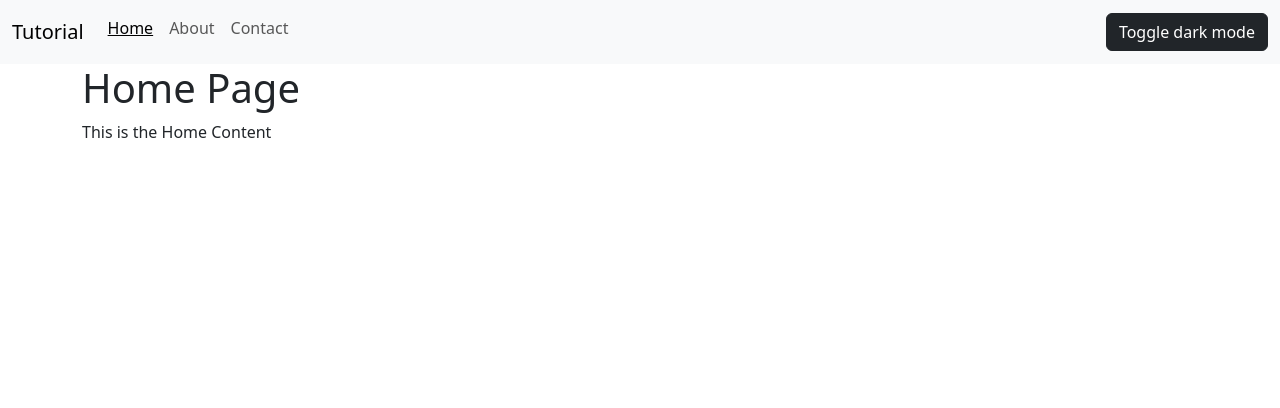
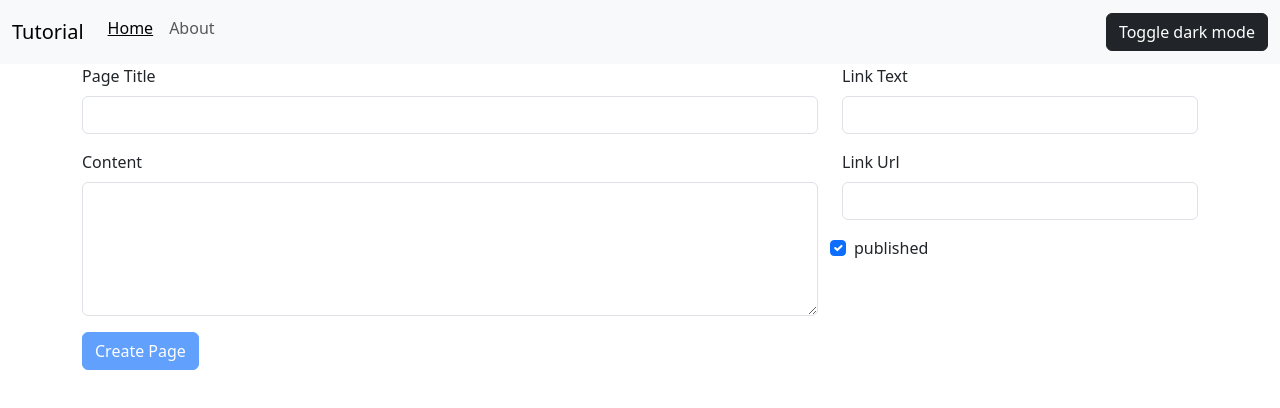
Before and after one commit to Venzeer/VueProjectTut, a Vue app in the folder my-vue-app/: page / in a window 1280 px wide. Shown: the top 408 px of the page. Built offline with nearby package versions, Linux system fonts and the light colour scheme.

Commit message:
added form to create pages

```diff
--- /dev/null
+++ b/my-vue-app/public/pages.json
@@ -0,0 +1,20 @@
+[
+    {
+        "link": { "text": "Home", "url": "index.html" },
+        "pageTitle": "Home Page",
+        "content": "Thi is the Home Content",
+        "published": true
+    },
+    {
+        "link": { "text": "About", "url": "About.html" },
+        "pageTitle": "About Page",
+        "content": "This is the About Content",
+        "published": true
+    },
+    {
+        "link": { "text": "Contact", "url": "Contact.html" },
+        "pageTitle": "Contact Page",
+        "content": "This is the Contact Content",
+        "published": false
+    }
+]
--- a/my-vue-app/src/App.vue
+++ b/my-vue-app/src/App.vue
@@ -6,43 +6,47 @@
       :nav-link-click="(index) => activePage = index">
   </navbar>
 
-  <PageViewer
+  <!-- <PageViewer
+      v-if="pages.length > 0"
       :page="pages[activePage]">
-  </PageViewer>
+  </PageViewer> -->
 
+  <create-page
+    :page-created="pageCreated">
+  </create-page>
 
 </template>
 
 <script>
 import PageViewer from './components/PageViewer.vue';
 import Navbar from './components/Navbar.vue'
+import CreatePage from './components/CreatePage.vue';
 
 export default {
     components: {
         PageViewer,
-      Navbar
+        Navbar,
+        CreatePage
+    },
+    created() {
+        this.getPages();
     },
     data() {
         return {
             activePage: 0,
-          pages: [
-              {
-                  link: { text: 'Home', url: "index.html" },
-                  pageTitle: 'Home Page',
-                  content: 'This is the Home Content',
-              },
-              {
-                  link: { text: 'About', url: "About.html" },
-                  pageTitle: 'About Page',
-                  content: 'This is the About Content',
-              },
-              {
-                  link: { text: 'Contact', url: "Contact.html" },
-                  pageTitle: 'Contact Page',
-                  content: 'This is the Contact Content',
-              }
-          ],
+            pages: [],
         };
     },
+    methods: {
+        async getPages() {
+            let pages = await fetch('pages.json');
+            let data = await pages.json();
+
+            this.pages = data
+        },
+        pageCreated(pageObj){
+            this.pages.push(pageObj)
+        }
+    }
 }
 </script>
--- /dev/null
+++ b/my-vue-app/src/components/CreatePage.vue
@@ -0,0 +1,108 @@
+<template>
+    <form action="" class="container mb-3">
+        <div class="row">
+            <div class="col-md-8">
+                <div class="mb-3">
+                    <label for="" class="form-label">
+                        Page Title
+                    </label>
+                    <input type="text" class="form-control" v-model="pageTitle" />
+                </div>
+                <div class="mb-3">
+                    <label for="" class="form-label">
+                        Content
+                    </label>
+                    <textarea type="text" class="form-control" rows="5" v-model="content">
+                    </textarea>
+                </div>
+            </div>
+            <div class="col">
+                <div class="mb-3">
+                    <label for="" class="form-label">
+                        Link Text
+                    </label>
+                    <input type="text" class="form-control" v-model="linkText"/>
+                </div>
+                <div class="mb-3">
+                    <label for="" class="form-label">
+                        Link Url
+                    </label>
+                    <input type="text" class="form-control" v-model="linkUrl"/>
+                </div>
+                <div class="row mb-3">
+                    <div class="form-check">
+                        <input type="checkbox" class="form-check-input" v-model="published">
+                        <label for="gridCheck1" class="form-check-label">
+                            published
+                        </label>
+                    </div>
+                </div>
+            </div>
+        </div>
+
+        <div class="mb-3">
+            <button class="btn btn-primary"
+              :disabled="isformValid"
+              @click.prevent="submitForm">
+                Create Page
+            </button>
+        </div>
+    </form>
+</template>
+
+<script>
+export default {
+    props: ['pageCreated'],
+    computed: {
+        isformValid() {
+            return !this.pageTitle || !this.content || !this.linkText || !this.linkUrl
+        }
+    },
+    data() {
+        return {
+            pageTitle: '',
+            content: '',
+            linkText: '',
+            linkUrl: '',
+            published: true
+        }
+    },
+    methods: {
+        submitForm() {
+            if (!this.pageTitle || !this.content || !this.linkText || !this.linkUrl) {
+                alert('please fill in form')
+                return
+            }
+
+            this.pageCreated({
+                pageTitle: this.pageTitle,
+                content: this.content,
+                link: {
+                    text: this.linkText,
+                    url: this.linkUrl
+                },
+                published: this.published
+            });
+
+            this.pageTitle = '',
+            this.content = '',
+            this.linkText = '',
+            this.linkUrl = '',
+            this.published = true
+        }
+    },
+    watch: {
+        pageTitle(newTitle, oldTitle) {
+            if (this.linkText == oldTitle) {
+                this.linkText = newTitle;
+            }
+        },
+
+        linkText(newLinkText, oldLinkText) {
+            if (this.linkurl = oldLinkText) {
+                this.linkUrl = newLinkText.split(" ").join("").toLowerCase() + '.html'
+            }
+        }
+    }
+}
+</script>
--- a/my-vue-app/src/components/Navbar.vue
+++ b/my-vue-app/src/components/Navbar.vue
@@ -3,7 +3,7 @@
         <div class="container-fluid">
             <a class="navbar-brand" href="#">Tutorial</a>
             <ul class="navbar-nav me-auto mb-2 mb-lg-o">
-                <li v-for="(page, index) in pages" class="nav-item" :key="index">
+                <li v-for="(page, index) in publishedPages" class="nav-item" :key="index">
                     <NavbarLink
                       :page="page"
                       :isActive="activePage == index"
@@ -29,6 +29,9 @@ export default {
     components: {
         NavbarLink
     },
+    created() {
+        this.getTheme();
+    },
     props: ['pages', 'activePage', 'navLinkClick'],
     computed: {
         getNextTheme() {
@@ -38,6 +41,9 @@ export default {
 
             return 'light'
         },
+        publishedPages() {
+            return this.pages.filter(pg => pg.published)
+        }
     },
     data() {
         return {
@@ -45,14 +51,24 @@ export default {
         };
     },
     methods: {
-
         changeTheme() {
-            let theme = 'light'
+            let theme = 'light';
             if (this.theme == 'light') {
-                theme = 'dark'
+                theme = 'dark';
             }
 
-            this.theme = theme
+            this.theme = theme;
+            this.storeTheme();
+        },
+        storeTheme() {
+            localStorage.setItem('theme', this.theme);
+        },
+        getTheme() {
+            let theme = localStorage.getItem('theme');
+
+            if (theme) {
+                this.theme = theme;
+            }
         }
     }
 }
--- a/my-vue-app/src/components/PageViewer.vue
+++ b/my-vue-app/src/components/PageViewer.vue
@@ -7,7 +7,17 @@
 
 <script>
 export default {
-    props: ['page']
+    props: {
+        page : {
+            types: Object,
+            default(rawProps) {
+                return {
+                    pageTitle: '',
+                    content: ''
+                }
+            }
+        }
+    }
 }
 </script>
 
```
Lines whose indentation alone changed are shown as unchanged.
